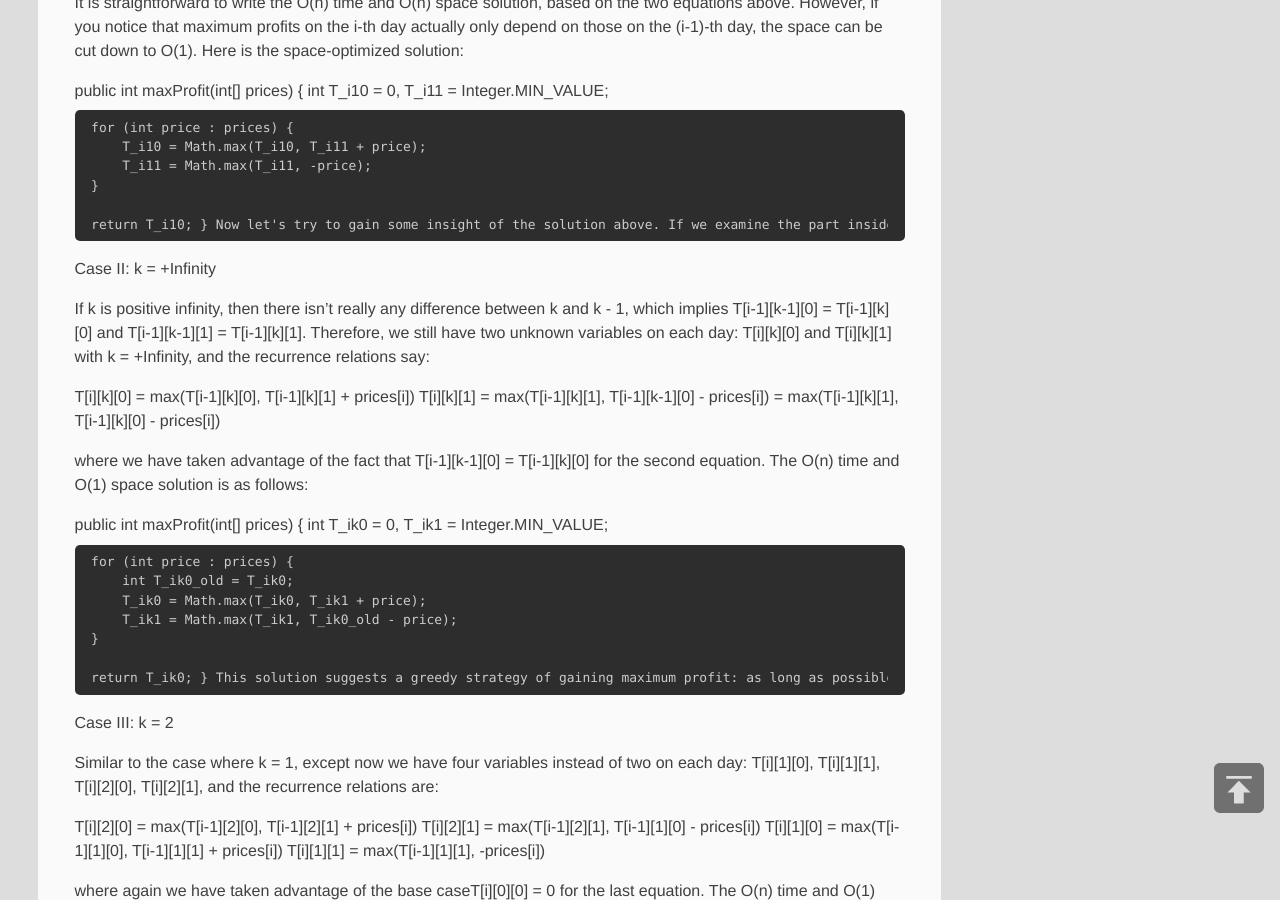
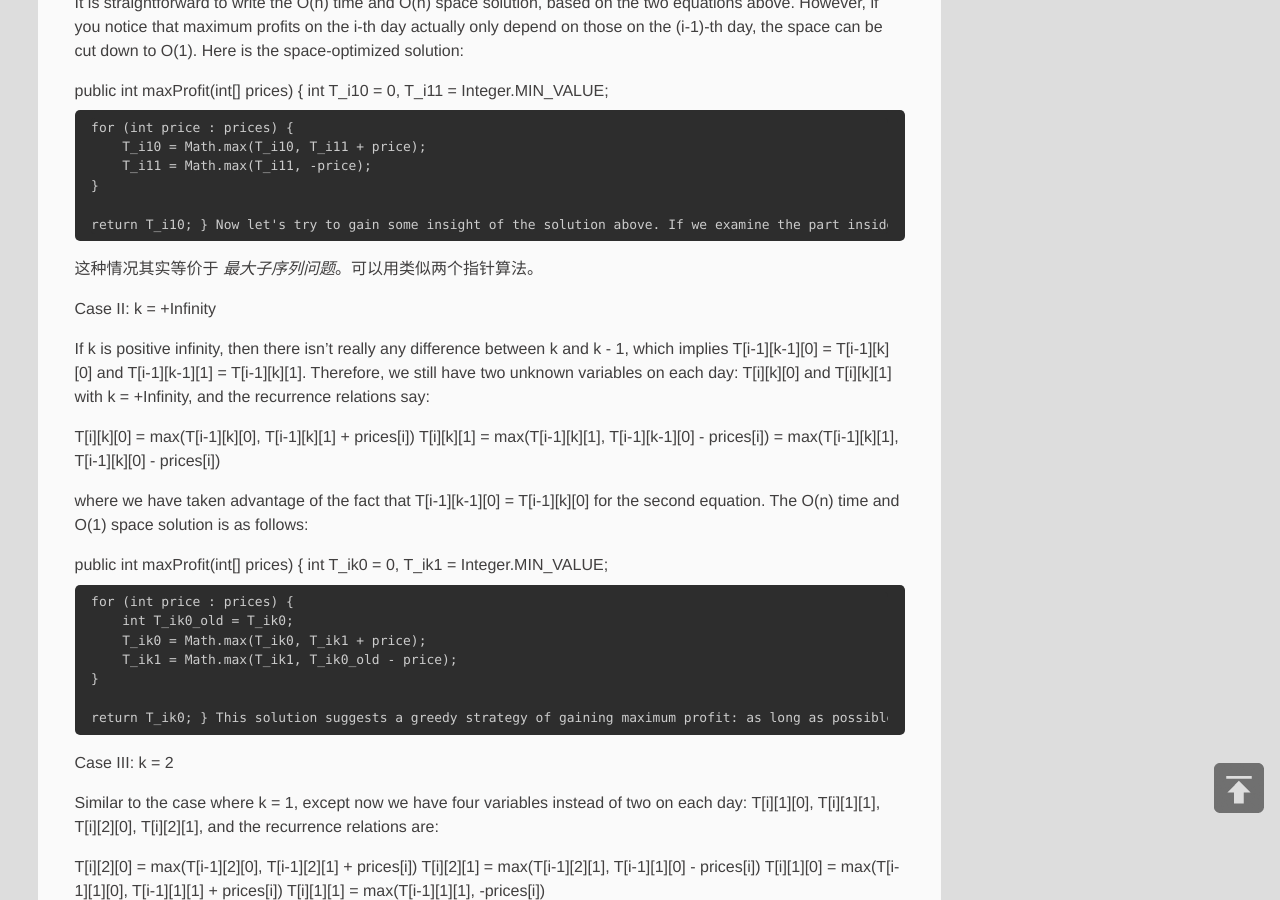
Before and after one commit to iamchilli/chili, a Jekyll site: the page built from _posts/2019-07-27-stock-prices.md, in a window 1280 px wide and 900 px high, scrolled down 2675 px. Built offline with Jekyll 4.4.1, drawn with Linux system fonts in a browser that asks for light colours.

Commit message:
Update 2019-07-27-stock-prices.md

```diff
--- a/_posts/2019-07-27-stock-prices.md
+++ b/_posts/2019-07-27-stock-prices.md
@@ -91,6 +91,8 @@ public int maxProfit(int[] prices) {
     return T_i10;
 }
 Now let's try to gain some insight of the solution above. If we examine the part inside the loop more carefully, T_i11 really just represents the maximum value of the negative of all stock prices up to the i-th day, or equivalently the minimum value of all the stock prices. As for T_i10, we just need to decide which action yields a higher profit, sell or rest. And if action sell is taken, the price at which we bought the stock is T_i11, i.e., the minimum value before the i-th day. This is exactly what we would do in reality if we want to gain maximum profit. I should point out that this is not the only way of solving the problem for this case. You may find some other nice solutions here.
+
+这种情况其实等价于 *最大子序列问题*。可以用类似两个指针算法。
 
 Case II: k = +Infinity
 
```
